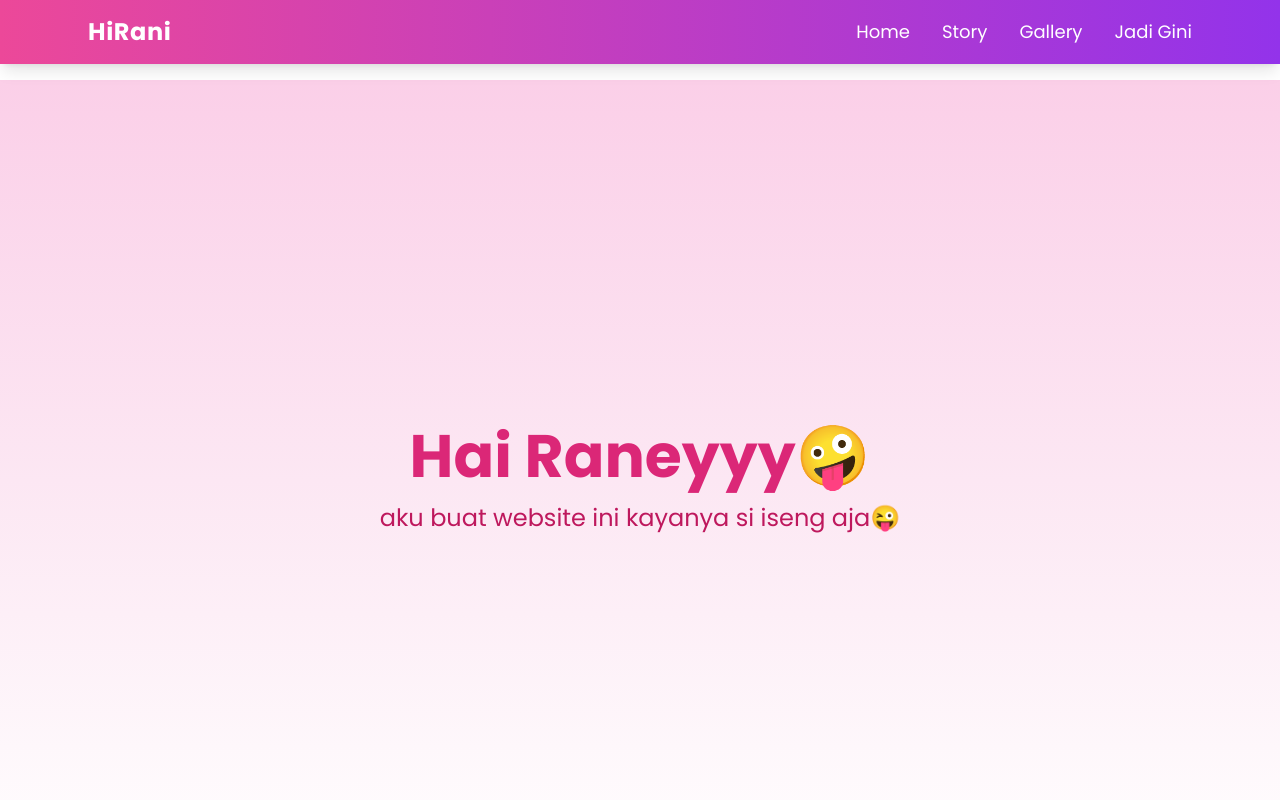
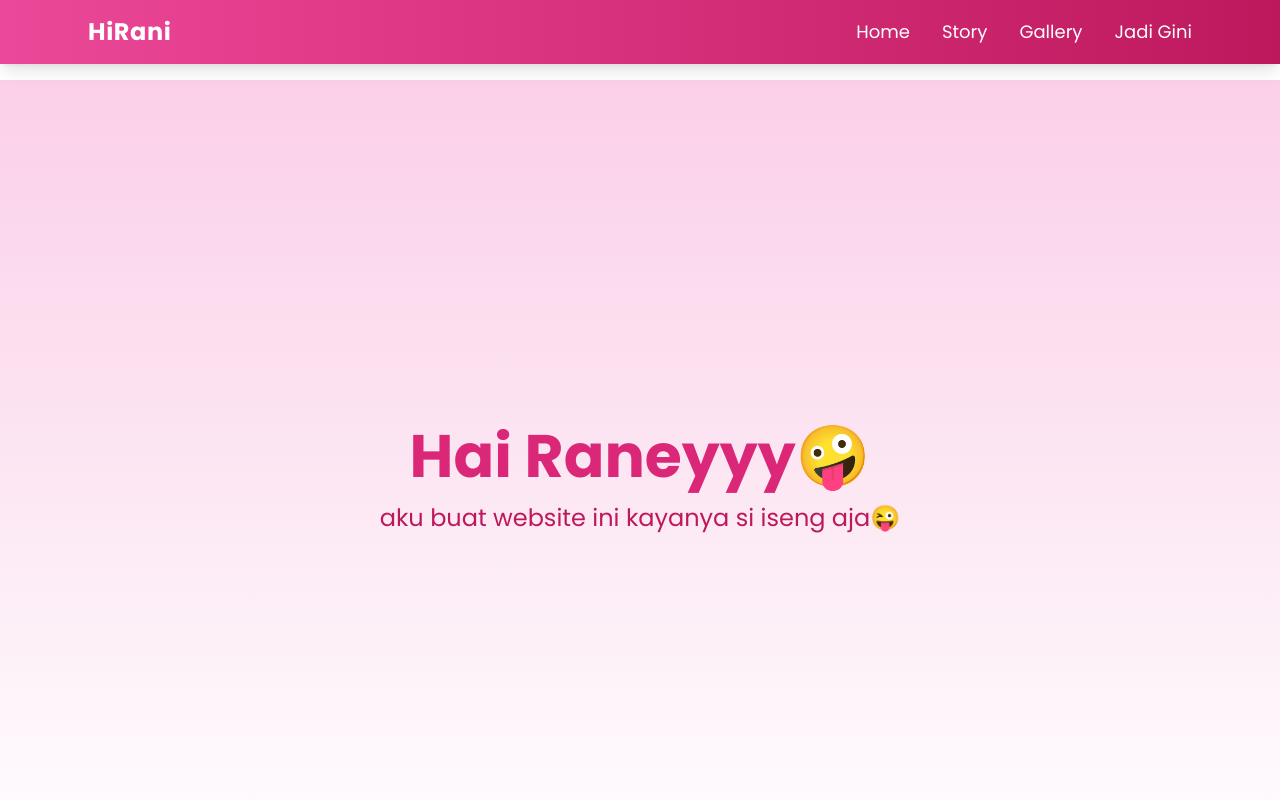
Before and after one commit to septianadip17/serani, a React (Vite) app: page / in a window 1280 px wide. Shown: the top 800 px of the page. Built offline with nearby package versions, Linux system fonts and the light colour scheme.

Commit message:
footer added

```diff
--- /dev/null
+++ b/src/components/Footer.jsx
@@ -0,0 +1,10 @@
+function Footer() {
+  return (
+    <footer className="mt-10 py-4 text-center text-xs text-pink-500 space-y-1">
+      <p>Made with ❤️, giggles, and a little magic ✨</p>
+      <p>by Septian for Rani</p>
+    </footer>
+  );
+}
+
+export default Footer;
--- a/src/components/Navbar.jsx
+++ b/src/components/Navbar.jsx
@@ -13,7 +13,7 @@ export default function Navbar() {
   };
 
   return (
-    <nav className="fixed top-0 left-0 w-full bg-gradient-to-r from-pink-500 to-purple-600 text-white shadow-lg z-50">
+    <nav className="fixed top-0 left-0 w-full bg-gradient-to-r from-pink-500 to-pink-700 text-white shadow-lg z-50">
       <div className="max-w-6xl mx-auto flex items-center justify-between px-6 py-4">
         {/* Logo */}
         <div className="text-2xl font-bold tracking-wide">HiRani</div>
--- a/src/pages/Home.jsx
+++ b/src/pages/Home.jsx
@@ -4,6 +4,7 @@ import LoveLetter from "../components/LoveLetter.jsx";
 import Proposal from "../components/Proposal.jsx";
 import GallerySection from "../components/GallerySection.jsx";
 import Navbar from "../components/Navbar.jsx";
+import Footer from "../components/Footer.jsx";
 
 function Home() {
   return (
@@ -27,6 +28,7 @@ function Home() {
         </section>
       </div>
       <Proposal />
+      <Footer />
     </div>
   );
 }
```
